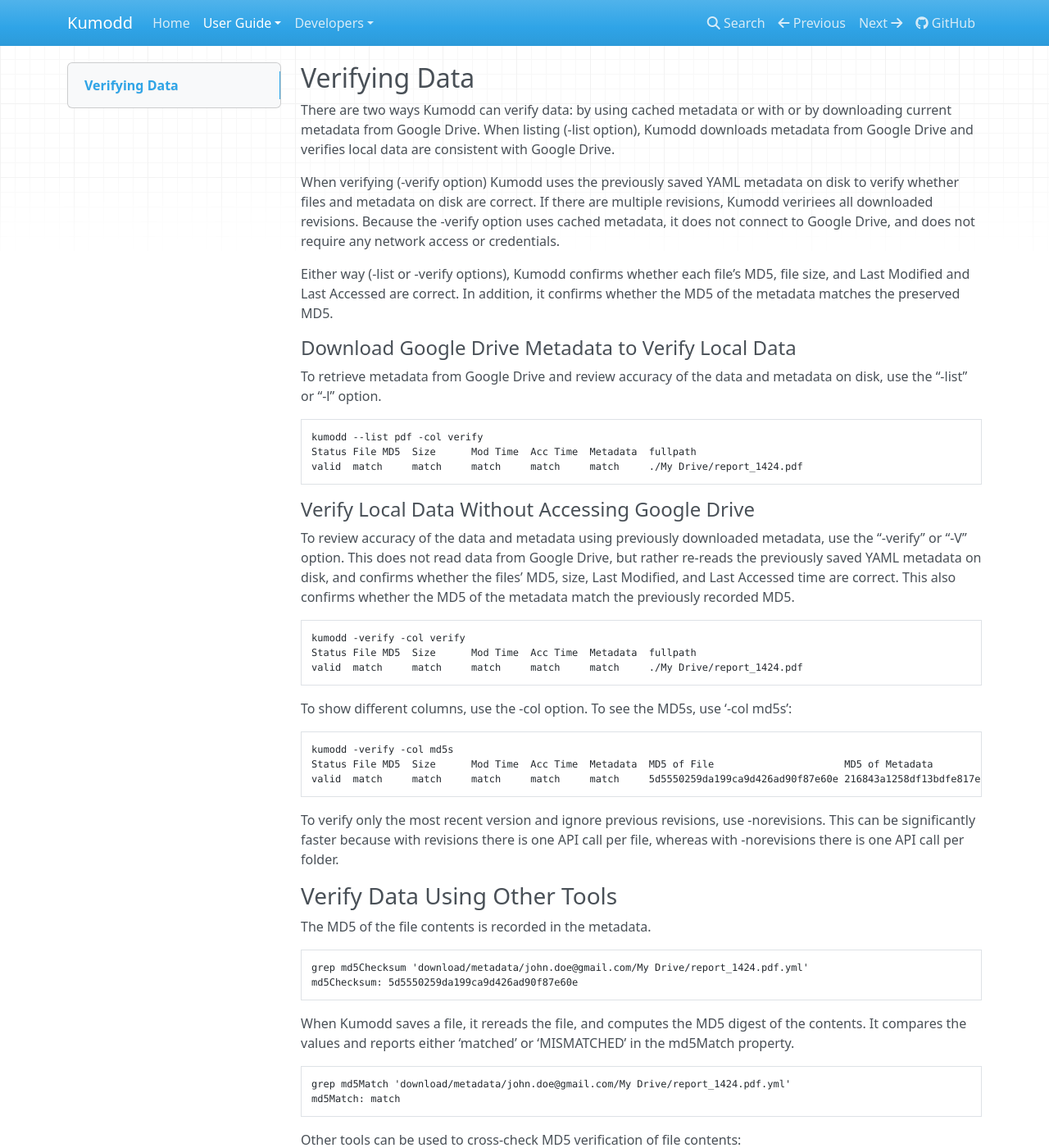
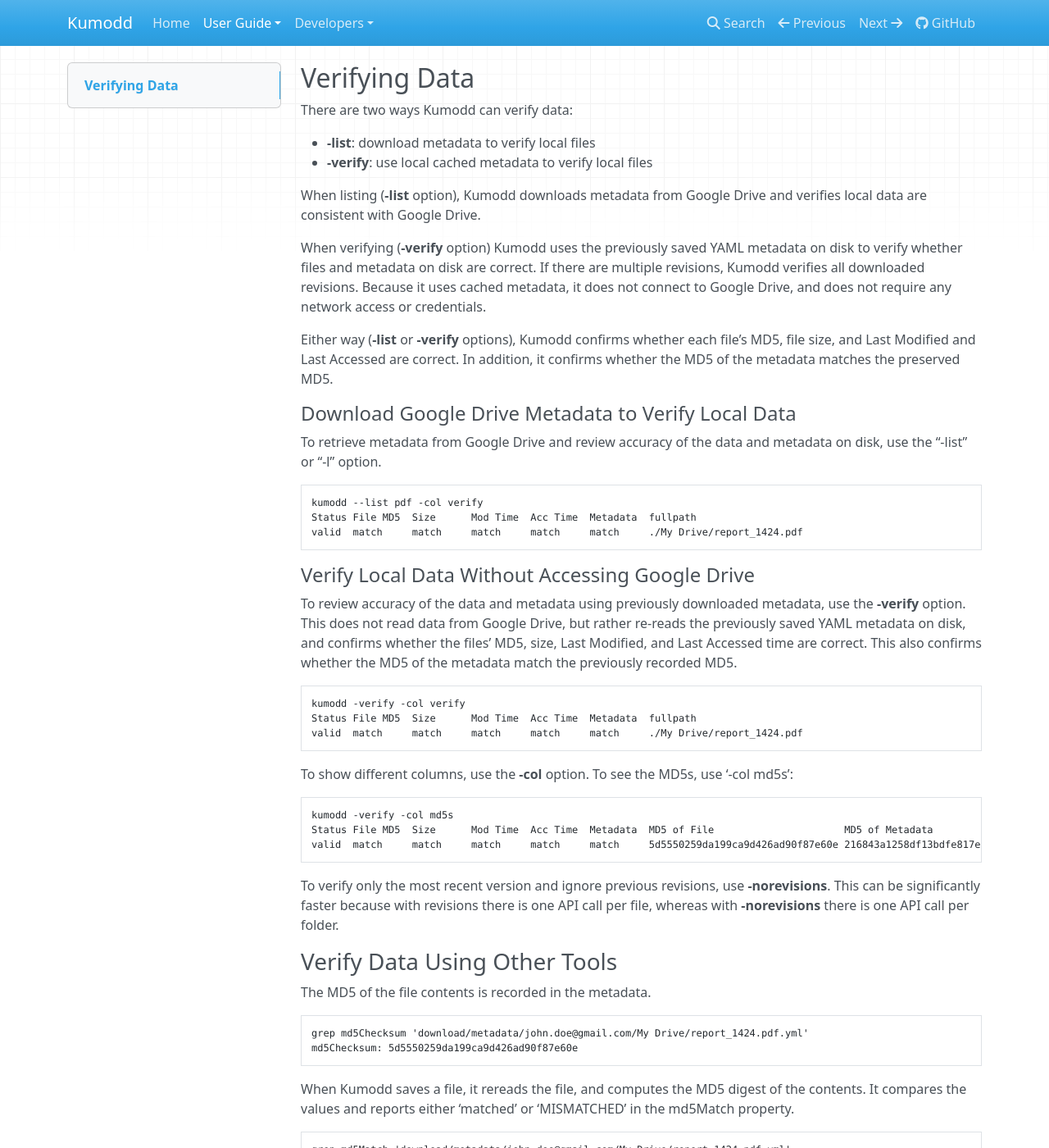
Before and after one commit to andresebr/kumodd, an MkDocs documentation site: the page built from docs/guide/How-to-Verify-Data.md, in a window 1280 px wide and 1400 px high. Shown: the whole window at 82% size. Built offline with MkDocs 1.6.1, drawn with Linux system fonts in a browser that asks for light colours; nearby versions of some CDN libraries; some of the changed text lies outside the part shown.

````diff
--- a/docs/guide/How-to-Verify-Data.md
+++ b/docs/guide/How-to-Verify-Data.md
@@ -1,16 +1,20 @@
 # Verifying Data
 
-There are two ways Kumodd can verify data: by using cached metadata or with or by
-downloading current metadata from Google Drive.  When listing (-list option), Kumodd
+There are two ways Kumodd can verify data:
+
+* __-list__: download metadata to verify local files
+* __-verify__: use local cached metadata to verify local files
+
+When listing (__-list__ option), Kumodd
 downloads metadata from Google Drive and verifies local data are consistent with Google Drive.
 
-When verifying (-verify option) Kumodd uses the previously saved YAML metadata on disk
-to verify whether files and metadata on disk are correct. If there are multiple
-revisions, Kumodd veririees all downloaded revisions.  Because the -verify option uses
-cached metadata, it does not connect to Google Drive, and does not require any network
-access or credentials.
+When verifying (__-verify__ option) Kumodd uses the previously saved YAML metadata on
+disk to verify whether files and metadata on disk are correct. If there are multiple
+revisions, Kumodd verifies all downloaded revisions.  Because it uses cached metadata,
+it does not connect to Google Drive, and does not require any network access or
+credentials.
 
-Either way (-list or -verify options), Kumodd confirms whether each file's MD5, file
+Either way (__-list__ or __-verify__ options), Kumodd confirms whether each file's MD5, file
 size, and Last Modified and Last Accessed are correct.  In addition, it confirms whether
 the MD5 of the metadata matches the preserved MD5.
 
@@ -27,7 +31,7 @@
 ### Verify Local Data Without Accessing Google Drive
 
 To review accuracy of the data and metadata using previously downloaded metadata, use
-the "-verify" or "-V" option. This does not read data from Google Drive, but rather
+the __-verify__ option. This does not read data from Google Drive, but rather
 re-reads the previously saved YAML metadata on disk, and confirms whether the files'
 MD5, size, Last Modified, and Last Accessed time are correct.  This also confirms
 whether the MD5 of the metadata match the previously recorded MD5.
@@ -37,15 +41,15 @@
 Status File MD5  Size      Mod Time  Acc Time  Metadata  fullpath
 valid  match     match     match     match     match     ./My Drive/report_1424.pdf
 ```
-To show different columns, use the -col option. To see the MD5s, use '-col md5s':
+To show different columns, use the __-col__ option. To see the MD5s, use '-col md5s':
 ``` shell
 kumodd -verify -col md5s
 Status File MD5  Size      Mod Time  Acc Time  Metadata  MD5 of File                      MD5 of Metadata                  fullpath
 valid  match     match     match     match     match     5d5550259da199ca9d426ad90f87e60e 216843a1258df13bdfe817e2e52d0c70 ./My Drive/report_1424.pdf
 ```
-To verify only the most recent version and ignore previous revisions, use -norevisions.
+To verify only the most recent version and ignore previous revisions, use __-norevisions__.
 This can be significantly faster because with revisions there is one API call per file,
-whereas with -norevisions there is one API call per folder.
+whereas with __-norevisions__ there is one API call per folder.
 
 ## Verify Data Using Other Tools
 
@@ -89,7 +93,7 @@
 
 When differences in metadata are detected, between on disk and in Google Drive, kumodd
 show a diff on standard output that highlights the rows and columns of metadata
-that changed.  To disable reporting of differences, use -nodiffs.
+that changed.  To disable reporting of differences, use __-nodiffs__.
 
 ``` shell
 kumodd -col short -list pdf
````
Also changed, not shown: docs/guide/Command-line-options.md (+3 -3 lines), docs/guide/How-to-Install.md (+2 -2 lines), docs/guide/Search-Query.md (+3 -3 lines), 1 other file.
